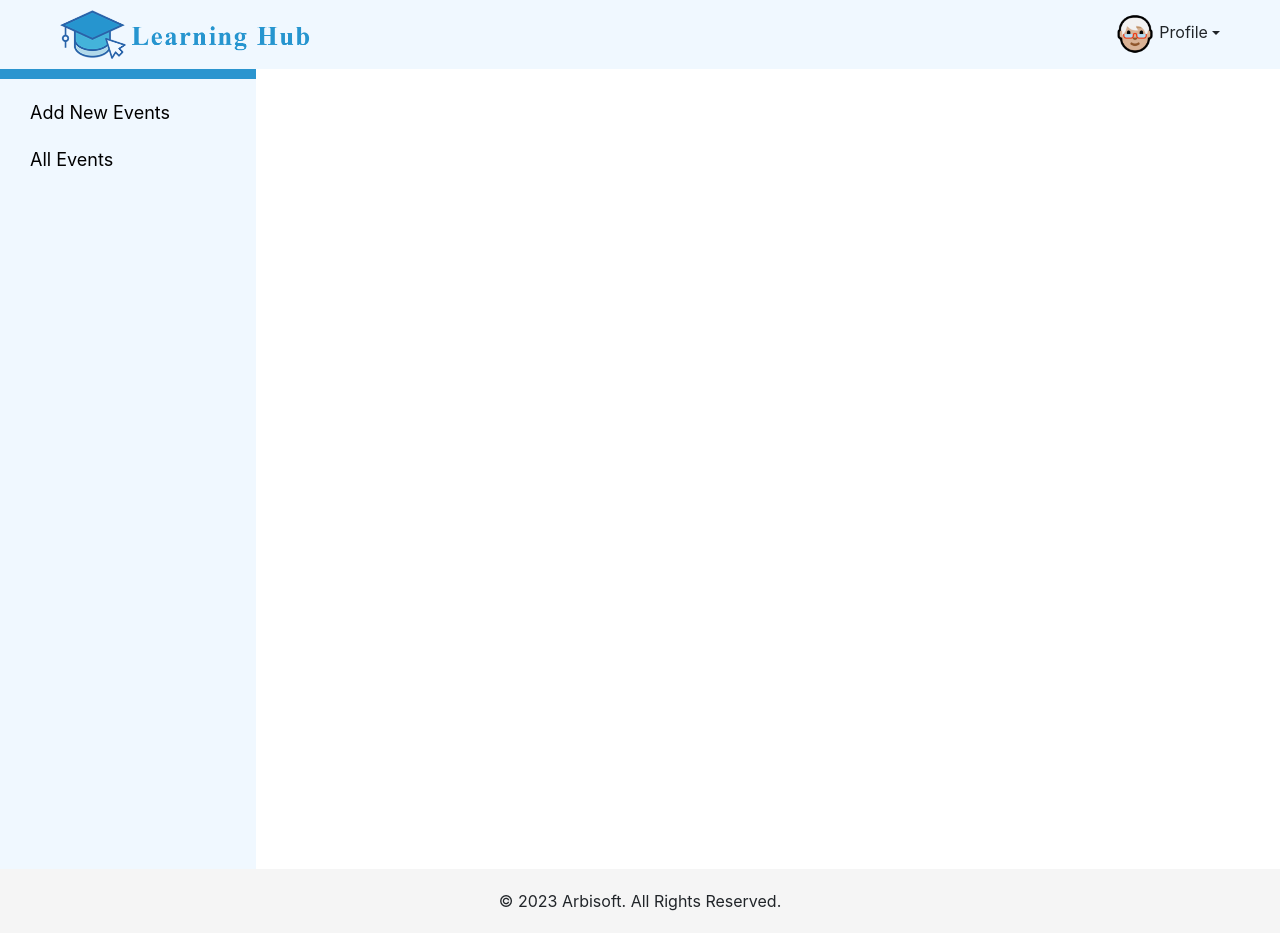
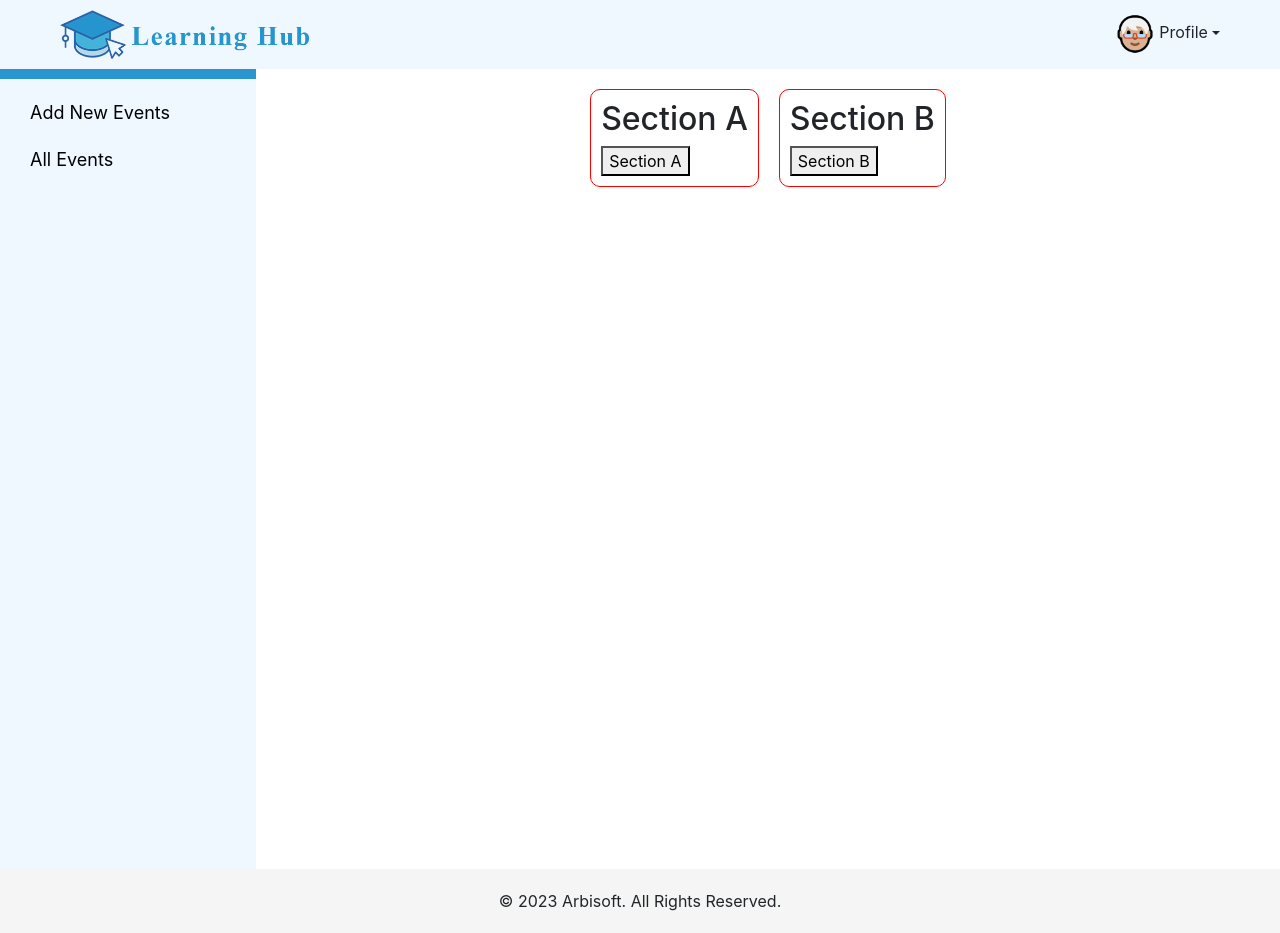
Before and after one commit to mubeenfayyaz20/react-create-app, a React (Create React App) app: page /test in a window 1280 px wide. Built offline with nearby package versions, Linux system fonts and the light colour scheme; no server answers.

Commit message:
folder structure and funcntion done

```diff
--- a/src/App.js
+++ b/src/App.js
@@ -1,6 +1,6 @@
 import { useEffect } from "react";
 import "./App.css";
-import Dashboard from "./components/Dashboard";
+import Dashboard from "./pages/Dashboard";
 import { BrowserRouter } from "react-router-dom";
 
 function App() {
--- a/src/components/EventManagement/AddNewEvents.jsx
+++ b/src/components/EventForm.jsx
@@ -1,8 +1,6 @@
 import React, { useState } from "react";
-import { eventPostData } from "../../api";
-import Textfield from "../../elements/Form/Textfield";
-
-const AddNewEvents = () => {
+import Textfield from "../elements/Form/Textfield";
+const EventForm = ({ apiCall, ...reset }) => {
   const [title, setTitle] = useState("");
   const [weddingDecription, setWeddingDecription] = useState("");
   const [startTime, setStartTime] = useState("");
@@ -12,7 +10,7 @@ const AddNewEvents = () => {
     e.preventDefault();
 
     try {
-      const postData = await eventPostData({
+      const postData = await apiCall({
         title: title,
         weddingDecription: weddingDecription,
         startTime: startTime,
@@ -35,8 +33,7 @@ const AddNewEvents = () => {
   };
 
   return (
-    <div className="addNewEventForm">
-      <h3 className="mb-3">Add Event</h3>
+    <div className="genericForm">
       <form>
         <div className="form-group mb-3">
           <Textfield
@@ -102,4 +99,4 @@ const AddNewEvents = () => {
   );
 };
 
-export default AddNewEvents;
+export default EventForm;
--- a/src/components/EventManagement/UpdateEvent.jsx
+++ /dev/null
@@ -1,107 +0,0 @@
-import React, { useEffect, useState } from "react";
-import { getEventDataID, eventUpdateData, getEventdata } from "../../api";
-import { useParams, useNavigate } from "react-router-dom";
-import Textfield from "../../elements/Form/Textfield";
-
-const AddNewEvents = () => {
-  const [eventData, setEventData] = useState({});
-
-  const params = useParams();
-  const { id } = params;
-  const navigate = useNavigate();
-
-  useEffect(() => {
-    try {
-      getEventDataID(id).then((res) => {
-        setEventData(res);
-      });
-    } catch (err) {
-      console.log(err);
-    }
-  }, [id]);
-
-  const handleInputChange = (e) => {
-    setEventData({ ...eventData, [e.target.name]: e.target.value });
-  };
-
-  const handleUpdate = async (e) => {
-    e.preventDefault();
-
-    try {
-      await eventUpdateData(id, {
-        title: eventData.title,
-        weddingDecription: eventData.weddingDecription,
-        startTime: eventData.startTime,
-        endTime: eventData.endTime,
-      });
-      getEventdata();
-
-      navigate("/all-events/");
-    } catch (err) {
-      console.log(err);
-    }
-  };
-  // const formattedDate = format(new Date(eventData.startTime), "MM-dd-yyyy");
-
-  // console.log(formattedDate);
-  return (
-    <div className="addNewEventForm">
-      <h3 className="mb-3">Update Event</h3>
-      <form>
-        <div className="form-group mb-3">
-          <Textfield
-            label="Title"
-            id="title"
-            name="title"
-            value={eventData.title}
-            placeholder="Enter title"
-            onChange={handleInputChange}
-          />
-        </div>
-        <div className="form-group  mb-3">
-          <Textfield
-            label="Description"
-            id="Description"
-            name="weddingDecription"
-            value={eventData.weddingDecription}
-            placeholder="Enter Decription"
-            onChange={handleInputChange}
-          />
-        </div>
-        <div className="form-group  mb-3">
-          <Textfield
-            type="date"
-            label="Start Time"
-            id="start-time"
-            name="startTime"
-            value={eventData.startTime}
-            placeholder="Start Time"
-            onChange={handleInputChange}
-          />
-        </div>
-        <div className="form-group  mb-3">
-          <Textfield
-            type="date"
-            label="End Time"
-            id="end-time"
-            name="endTime"
-            value={eventData.endTime}
-            placeholder="End Time"
-            onChange={handleInputChange}
-          />
-        </div>
-        <div className="text-center">
-          <button
-            type="submit"
-            className="btn btn-primary"
-            onClick={handleUpdate}
-          >
-            Update
-          </button>
-        </div>
-      </form>
-    </div>
-  );
-};
-
-export default AddNewEvents;
--- a/src/index.css
+++ b/src/index.css
@@ -108,3 +108,10 @@ table th,
 td {
   vertical-align: middle;
 }
+
+.parentComponent {
+  display: flex;
+  align-items: center;
+  gap: 20px;
+  justify-content: center;
+}
--- /dev/null
+++ b/src/pages/Dashboard/ChildComponent.jsx
@@ -0,0 +1,20 @@
+import React from "react";
+
+const ChildComponent = ({ heading, button, onMouseHover }) => {
+  return (
+    <div
+      className="childComponent"
+      style={{ border: "1px solid red", padding: "10px", borderRadius: "10px" }}
+    >
+      <h2>{heading}</h2>
+      <button
+        onClick={() => button(heading)}
+        onMouseEnter={() => onMouseHover(heading)}
+      >
+        {heading}
+      </button>
+    </div>
+  );
+};
+
+export default ChildComponent;
--- a/src/components/Dashboard/MainContent.jsx
+++ b/src/pages/Dashboard/MainContent.jsx
@@ -2,8 +2,9 @@ import React from "react";
 import AddNewEvents from "../EventManagement/AddNewEvents";
 import AllEvents from "../EventManagement/AllEvents";
 import UpdateEvent from "../EventManagement/UpdateEvent";
+import { Routes, Route } from "react-router-dom";
+import ParentComponent from "./ParentComponent";
 
-import { Routes, Route } from "react-router-dom";
 const MainContent = () => {
   return (
     <main className="mainContent">
@@ -11,6 +12,7 @@ const MainContent = () => {
         <Route path="/add-new-events" element={<AddNewEvents />} />
         <Route path="/all-events" element={<AllEvents />} />
         <Route path="/update-event/:id" element={<UpdateEvent />} />
+        <Route path="/test" element={<ParentComponent />} />
       </Routes>
     </main>
   );
--- /dev/null
+++ b/src/pages/Dashboard/ParentComponent.jsx
@@ -0,0 +1,49 @@
+import React from "react";
+import ChildComponent from "./ChildComponent";
+
+const ParentComponent = () => {
+  const pageOnLoad = () => {
+    return {
+      sectionA: "Section A",
+      sectionB: "Section B",
+    };
+  };
+  const { sectionA, sectionB } = pageOnLoad();
+
+  const onbuttonClick = (section) => {
+    if (section === "Section A") {
+      alert("Section A");
+    } else {
+      alert("Section B");
+    }
+  };
+
+  const mouseHover = (section) => {
+    if (section === "Section A") {
+      console.log("section A");
+    } else {
+      console.log("Section B");
+    }
+  };
+
+  return (
+    <div className="parentComponent">
+      <div>
+        <ChildComponent
+          heading={sectionA}
+          button={onbuttonClick}
+          onMouseHover={mouseHover}
+        />
+      </div>
+      <div>
+        <ChildComponent
+          heading={sectionB}
+          button={onbuttonClick}
+          onMouseHover={mouseHover}
+        />
+      </div>
+    </div>
+  );
+};
+
+export default ParentComponent;
--- a/src/components/Dashboard/index.jsx
+++ b/src/pages/Dashboard/index.jsx
@@ -1,6 +1,6 @@
 import React from "react";
-import Header from "../Header";
-import Footer from "../Footer";
+import Header from "../../components/Header";
+import Footer from "../../components/Footer";
 import Sidebar from "./Sidebar";
 import MainContent from "./MainContent";
 import {} from "react-router-dom";
--- /dev/null
+++ b/src/pages/EventManagement/AddNewEvents.jsx
@@ -0,0 +1,23 @@
+import React from "react";
+import { eventPostData } from "../../api";
+import EventForm from "../../components/EventForm";
+
+const AddNewEvents = () => {
+  const apiCall = async (data) => {
+    try {
+      const postData = await eventPostData(data);
+      return postData;
+    } catch (err) {
+      console.log(err);
+    }
+  };
+
+  return (
+    <div className="addNewEventForm">
+      <h3 className="mb-3">Add Event</h3>
+      <EventForm apiCall={apiCall} />
+    </div>
+  );
+};
+
+export default AddNewEvents;
--- /dev/null
+++ b/src/pages/EventManagement/UpdateEvent.jsx
@@ -0,0 +1,45 @@
+import React, { useEffect, useState } from "react";
+import { getEventDataID, eventUpdateData, getEventdata } from "../../api";
+import { useParams, useNavigate } from "react-router-dom";
+import Textfield from "../../elements/Form/Textfield";
+import EventForm from "../../components/EventForm";
+
+const AddNewEvents = () => {
+  const [eventData, setEventData] = useState({});
+
+  const params = useParams();
+  const { id } = params;
+  const navigate = useNavigate();
+
+  useEffect(() => {
+    try {
+      getEventDataID(id).then((res) => {
+        setEventData(res);
+      });
+    } catch (err) {
+      console.log(err);
+    }
+  }, [id]);
+
+  const handleInputChange = (e) => {
+    setEventData({ ...eventData, [e.target.name]: e.target.value });
+  };
+
+  const apiCall = async (data) => {
+    try {
+      const postData = await eventUpdateData(id, data);
+      return postData;
+    } catch (err) {
+      console.log(err);
+    }
+  };
+
+  return (
+    <div className="addNewEventForm">
+      <h3 className="mb-3">Update Event</h3>
+      <EventForm apiCall={apiCall} />
+    </div>
+  );
+};
+
+export default AddNewEvents;
```
Also changed, not shown: src/pages/Dashboard/Sidebar.jsx (renamed from src/components/Dashboard/Sidebar.jsx), src/pages/EventManagement/AllEvents.jsx (renamed from src/components/EventManagement/AllEvents.jsx).
